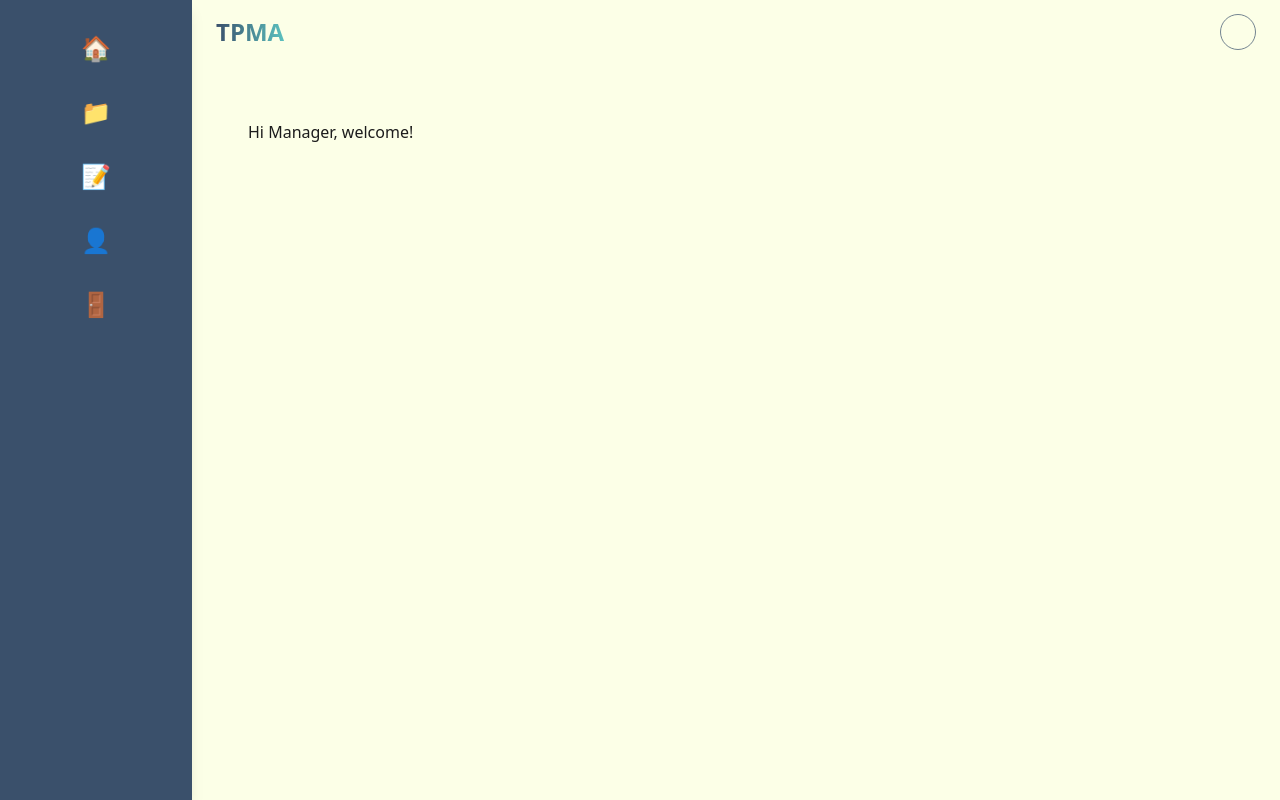
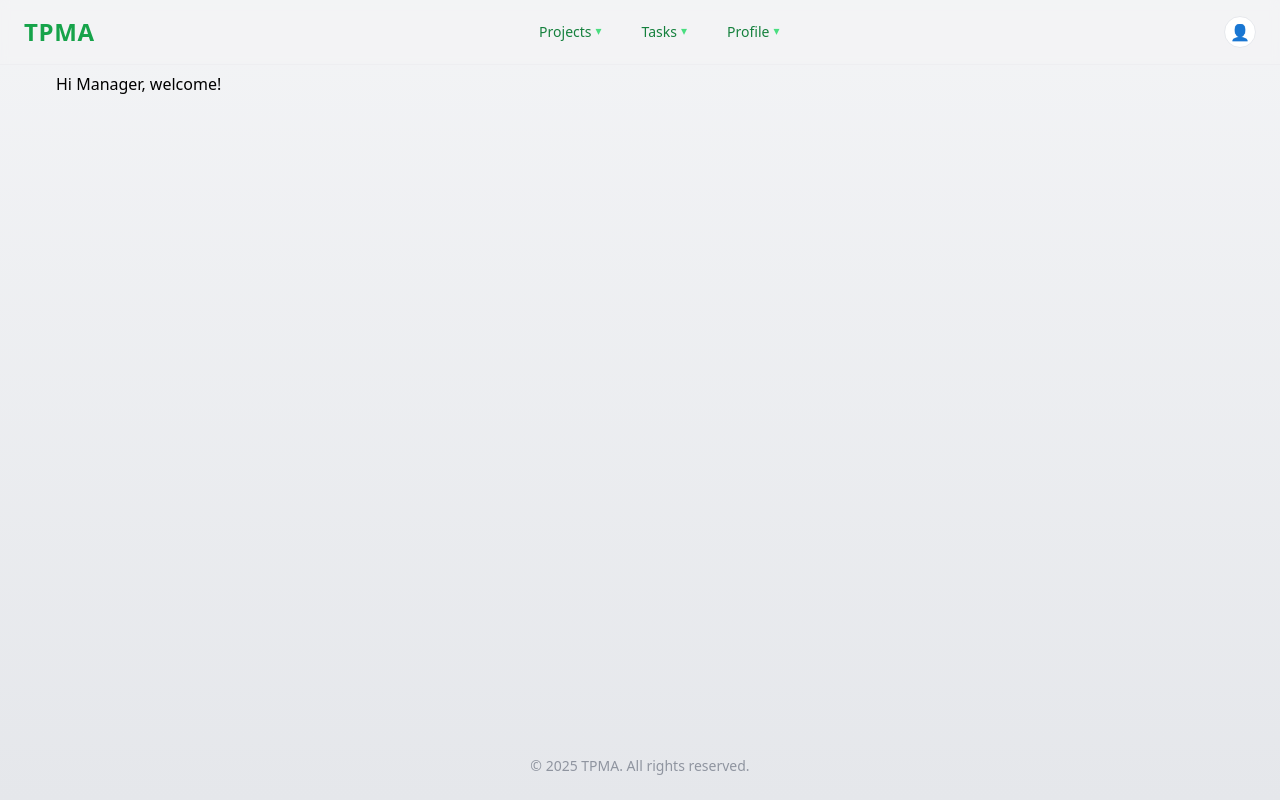
Before and after one commit to Muaz2004/tpma, a React (Create React App) app in the folder frontend/: page /manager-dashboard in a window 1280 px wide. Built offline with nearby package versions, Linux system fonts and the light colour scheme; no server answers.

Commit message:
tobar finished

```diff
--- a/frontend/src/components/Layout.js
+++ b/frontend/src/components/Layout.js
@@ -1,22 +1,19 @@
 import React from "react";
-import Sidebar from "./Sidebar";
 import Topbar from "./Topbar";
 
 const Layout = ({ children }) => {
   return (
-    <div className="flex min-h-screen bg-[#FCFFE7]">
+    <div className="min-h-screen bg-gradient-to-b from-gray-100 to-gray-200 flex flex-col">
 
-      <Sidebar />
+      <Topbar />
 
-      <div className="flex-1 flex flex-col">
+      <main className="flex-1 w-full px-6 py-10">
+        {children}
+      </main>
 
-        <Topbar />
-
-        <main className="flex-1 p-6 text-[#1C1C1C]">
-          {children}
-        </main>
-
-      </div>
+      <footer className="text-center py-6 text-gray-500 text-sm opacity-70">
+        © 2025 TPMA. All rights reserved.
+      </footer>
 
     </div>
   );
--- a/frontend/src/components/Topbar.js
+++ b/frontend/src/components/Topbar.js
@@ -1,15 +1,49 @@
 import React from "react";
+import { Link } from "react-router-dom";
 
 const Topbar = () => {
   return (
-    <div className="h-16 w-full flex items-center justify-between px-6 bg-transparent">
+    <div className="w-full fixed top-0 left-0 z-50 bg-gray-100/60 backdrop-blur-sm border-b border-gray-200/40">
+      <div className="max-w-7xl mx-auto px-6 h-16 flex items-center justify-between">
 
-      <h1 className="text-2xl font-extrabold bg-gradient-to-r from-[#3A506B] to-[#5BC0BE] bg-clip-text text-transparent">
-        TPMA
-      </h1>
+        {/* Logo */}
+        <h1 className="text-2xl font-extrabold tracking-wide text-green-600">
+          TPMA
+        </h1>
 
-      <div className="w-9 h-9 rounded-full border border-[#3A506B] opacity-70"></div>
+        {/* Navigation Center */}
+        <nav className="flex items-center space-x-10 text-green-700 font-medium text-sm">
+          <Link
+            to="/projects"
+            className="flex items-center hover:text-green-500 transition-colors"
+          >
+            Projects
+            <span className="ml-1 -mt-0.5 text-xs text-green-400">▾</span>
+          </Link>
+          <Link
+            to="/tasks"
+            className="flex items-center hover:text-green-500 transition-colors"
+          >
+            Tasks
+            <span className="ml-1 -mt-0.5 text-xs text-green-400">▾</span>
+          </Link>
+          <Link
+            to="/profile"
+            className="flex items-center hover:text-green-500 transition-colors"
+          >
+            Profile
+            <span className="ml-1 -mt-0.5 text-xs text-green-400">▾</span>
+          </Link>
+        </nav>
 
+        {/* Profile / small icon on right */}
+        <Link
+          to="/profile"
+          className="w-8 h-8 bg-white rounded-full border flex items-center justify-center text-gray-600 hover:ring-2 hover:ring-green-400 transition"
+        >
+          👤
+        </Link>
+      </div>
     </div>
   );
 };
```
